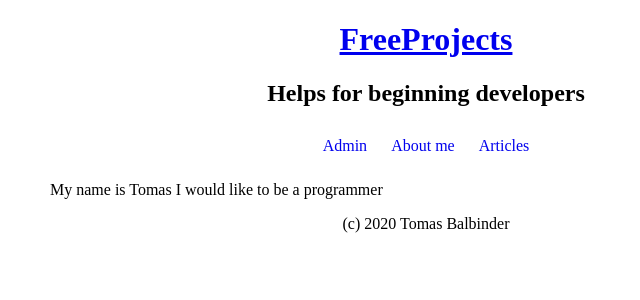
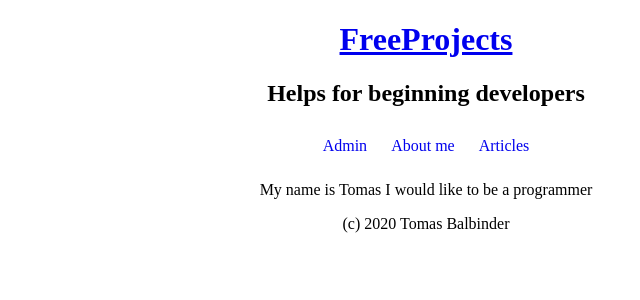
Before and after one commit to TomasBalbinder/flask_project, a Flask app: page /about/ in a window 1280 px wide. Shown: the top 300 px of the page, without its empty margins (214-854 px from the left). Run offline with Flask 2, Linux system fonts and the light colour scheme.

Commit message:
add css main

```diff
--- a/mdblog/static/css/main.css
+++ b/mdblog/static/css/main.css
@@ -7,6 +7,13 @@ header {
     text-align: center;
 
 }
+
+main{
+
+    text-align: center;
+
+}
+
 
 .nav {
     padding: 0;
```
